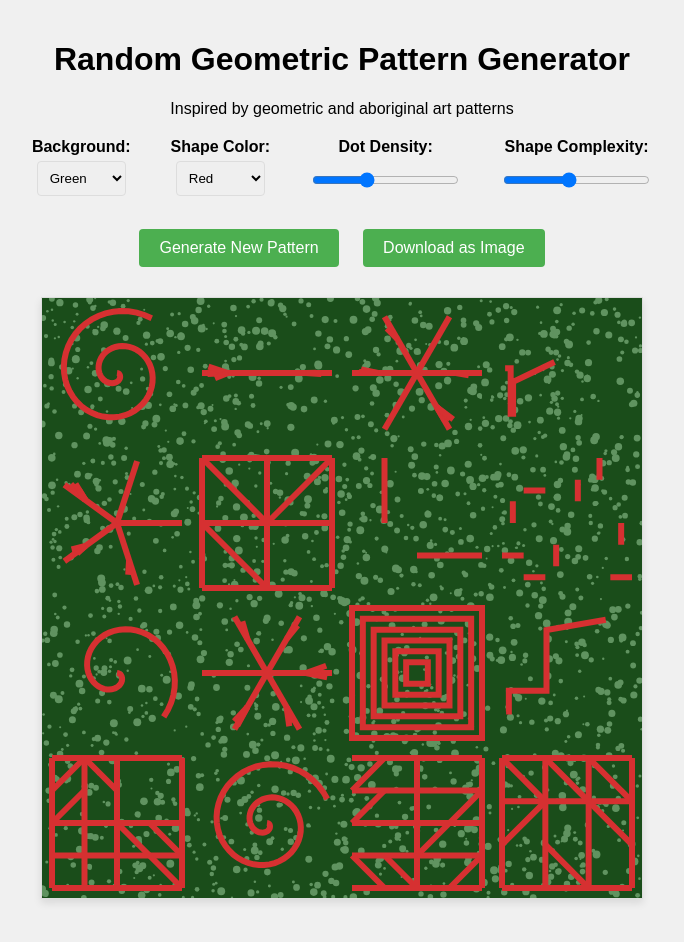
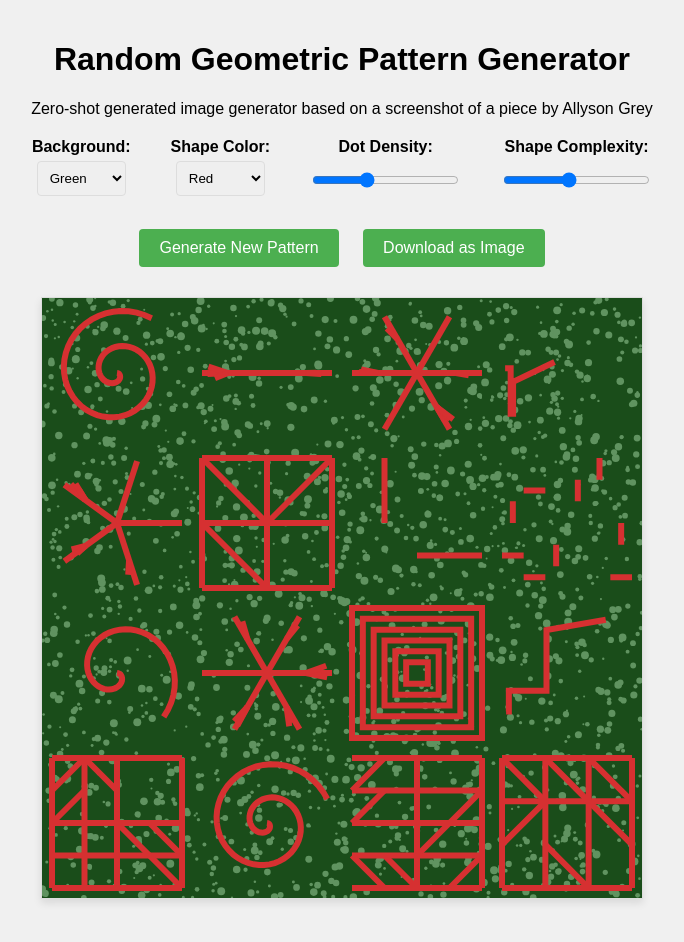
Before and after one commit to zakhap/zgen1, a plain HTML site: page index.html in a window 1280 px wide. Shown: the whole page, without its empty margins (298-982 px from the left). Drawn offline with Linux system fonts and the light colour scheme.

Commit message:
Fix subtitle

```diff
--- a/index.html
+++ b/index.html
@@ -65,7 +65,7 @@
 <body>
     <div class="container">
         <h1>Random Geometric Pattern Generator</h1>
-        <p>Inspired by geometric and aboriginal art patterns</p>
+        <p>Zero-shot generated image generator based on a screenshot of a piece by Allyson Grey</p>
 
         <div class="controls">
             <div class="control-group">
```
